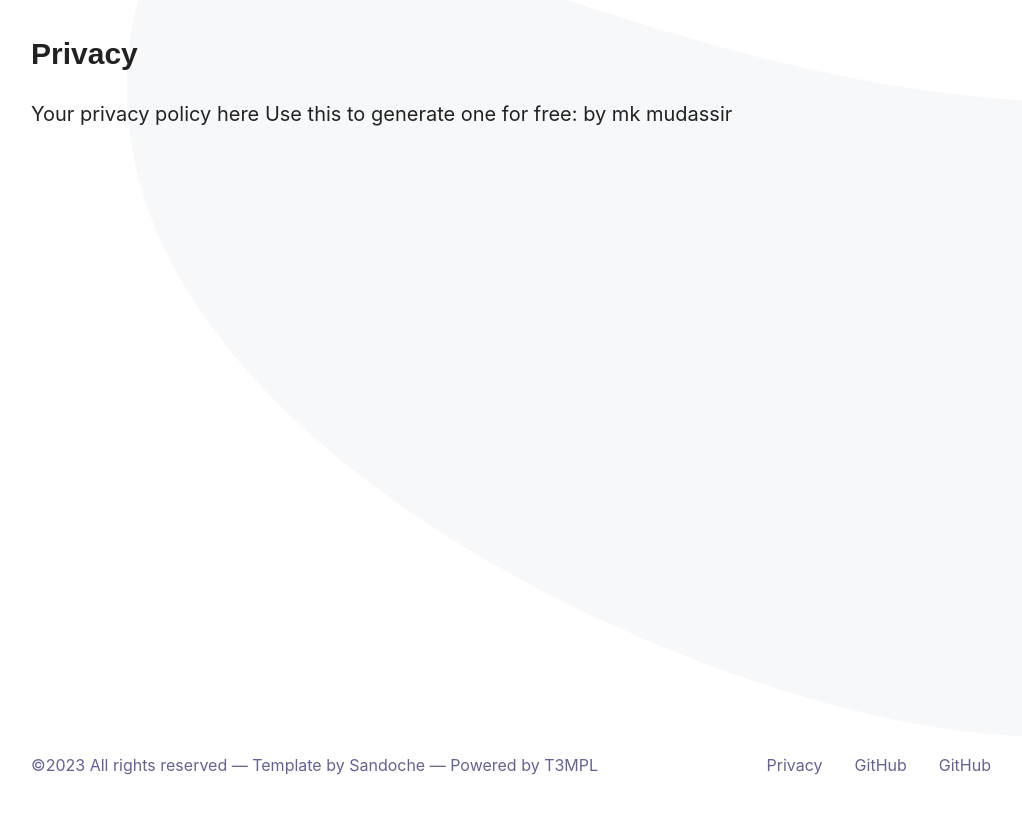
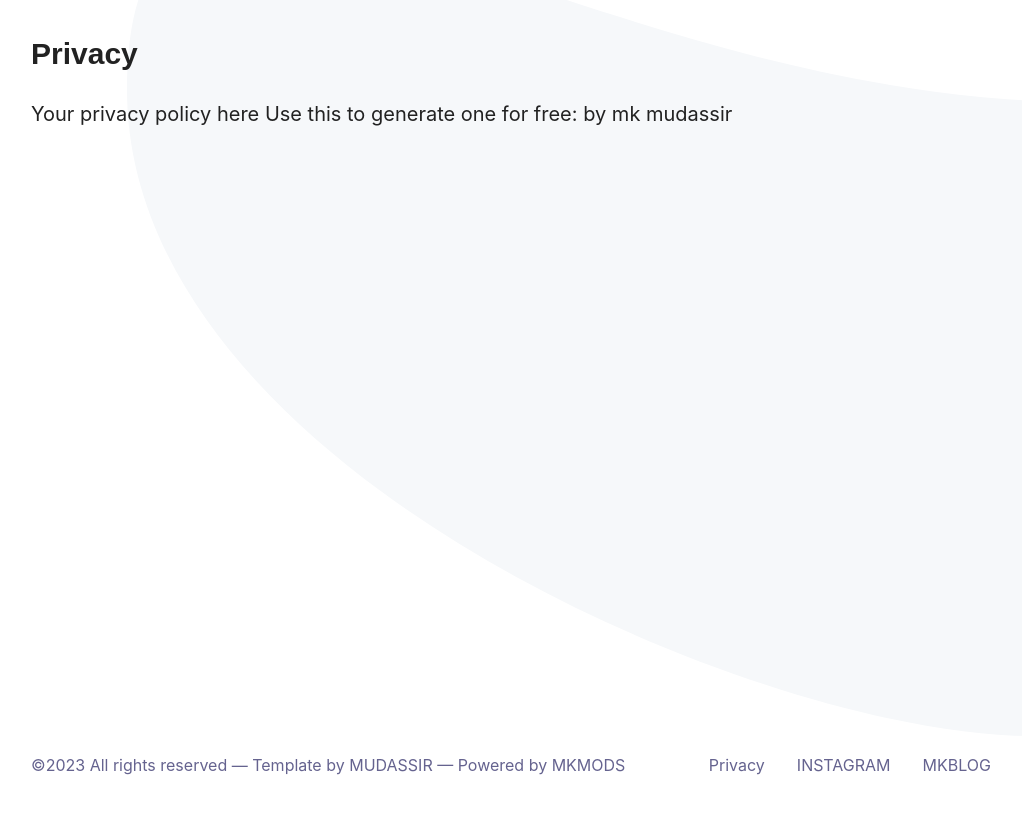
Before and after one commit to mudassir47/MKINSTA, a plain HTML site: page mk mudassir.html in a window 1280 px wide. Shown: the whole page, without its empty margins (129-1151 px from the left). Drawn offline with Linux system fonts and the light colour scheme.

Commit message:
Update mk mudassir.html

```diff
--- a/mk mudassir.html
+++ b/mk mudassir.html
@@ -36,18 +36,18 @@
 				<div class="footer__container">
 					<p class="footer__love">
 						<script>document.write('&copy;' + (new Date()).getFullYear());</script><noscript>&copy;2023</noscript> All rights reserved
-							&mdash; Template by <a href="https://www.sandoche.com" target="_blank">Sandoche</a>
-							&mdash; Powered by <a href="https://t3mpl.n4no.com/" target="_blank" title="T3MPL Editor">T3MPL</a>
+							&mdash; Template by <a href="https://www.instagram.com/snamexx/">MUDASSIR</a>
+							&mdash; Powered by <a href="https://www.instagram.com/snamexx/" target="_blank" title="T3MPL Editor">MKMODS</a>
 					</p>
 					<ul class="footer__links">
 							<li class="footer__link">
 								<a href="mk mudassir.html">Privacy</a>
 							</li>
 							<li class="footer__link">
-								<a href="https://n4no.com/" targe="_blank">GitHub</a>
+								<a href="https://www.instagram.com/snamexx/" targe="_blank">INSTAGRAM</a>
 							</li>
 							<li class="footer__link">
-								<a href="https://n4no.com/" targe="_blank">GitHub</a>
+								<a href="https://mkmods472.blogspot.com/#PageNo=2"_blank">MKBLOG</a>
 							</li>
 					</ul>
 				</div>
```
